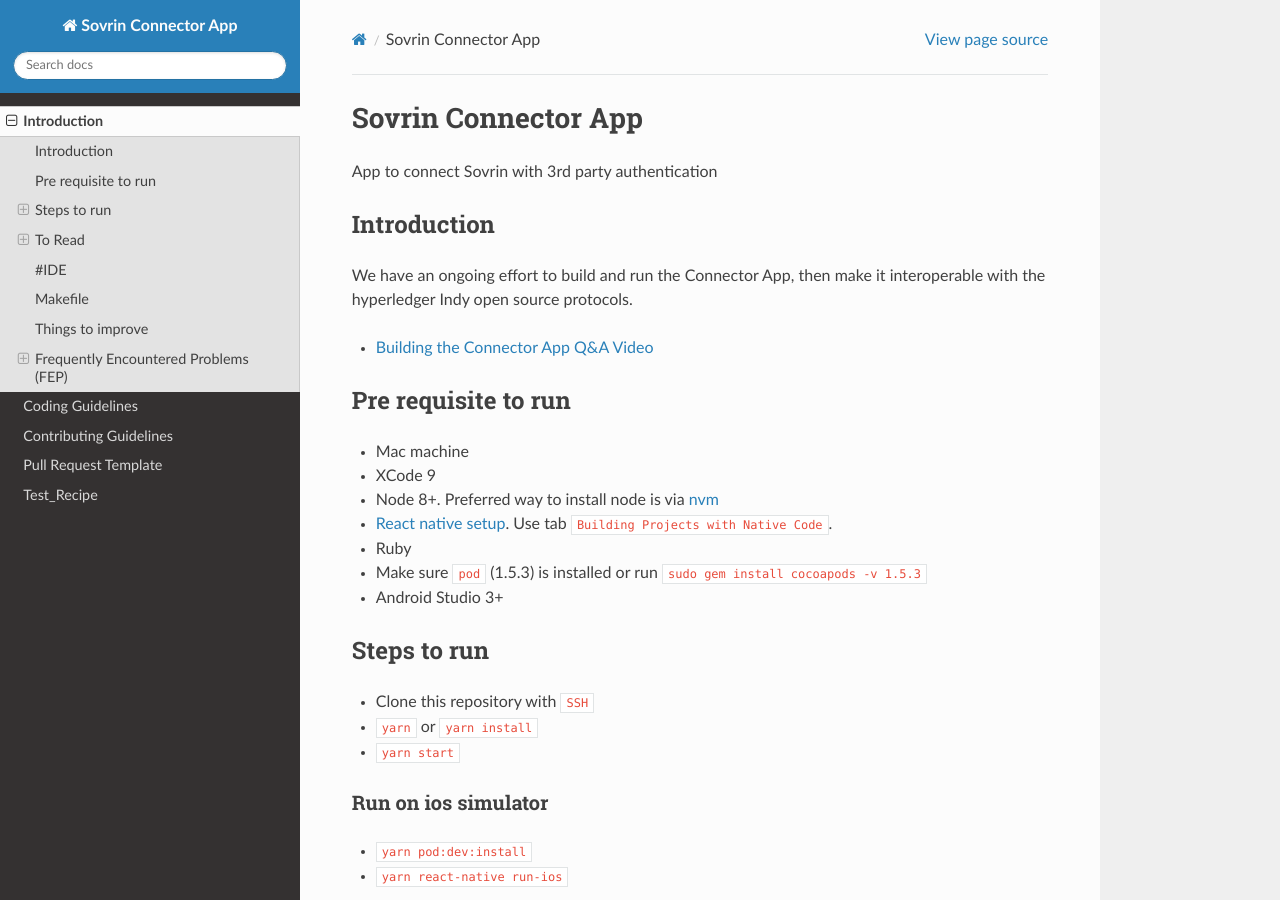
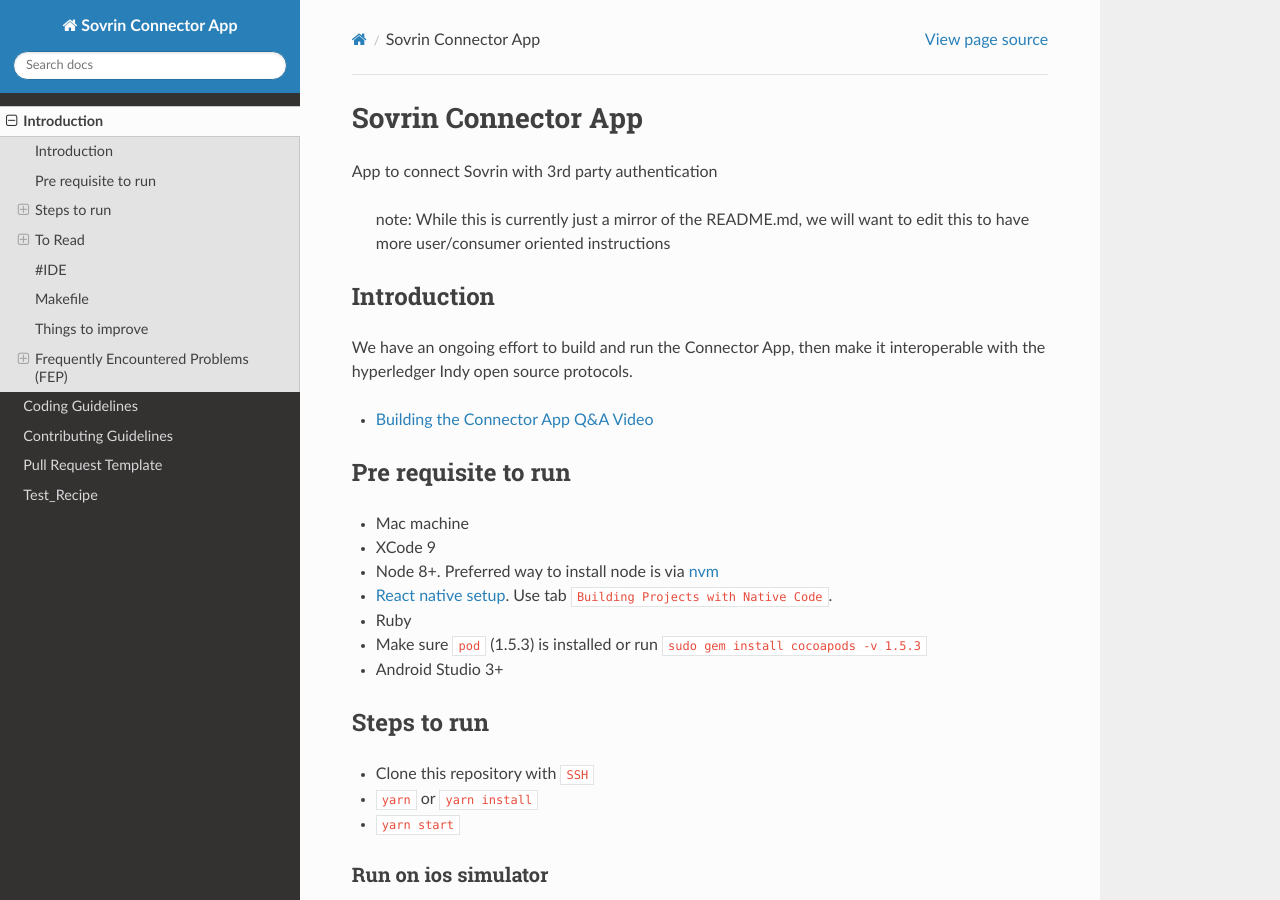
Before and after one commit to sovrin-foundation/connector-app, a Sphinx documentation site: the page built from docs/introduction.md, in a window 1280 px wide and 900 px high. Built offline with Sphinx 7.4.7 and the Read the Docs theme 2.0.0, drawn with Linux system fonts in a browser that asks for light colours.

Commit message:
added note to introduction stating that it is a mirror of the readme for now
Signed-off-by: Michael Boyd <michaeldavisboyd@gmail.com>

```diff
--- a/docs/introduction.md
+++ b/docs/introduction.md
@@ -1,5 +1,7 @@
 # Sovrin Connector App
 App to connect Sovrin with 3rd party authentication
+
+> note: While this is currently just a mirror of the README.md, we will want to edit this to have more user/consumer oriented instructions
 
 ## Introduction
 
```
